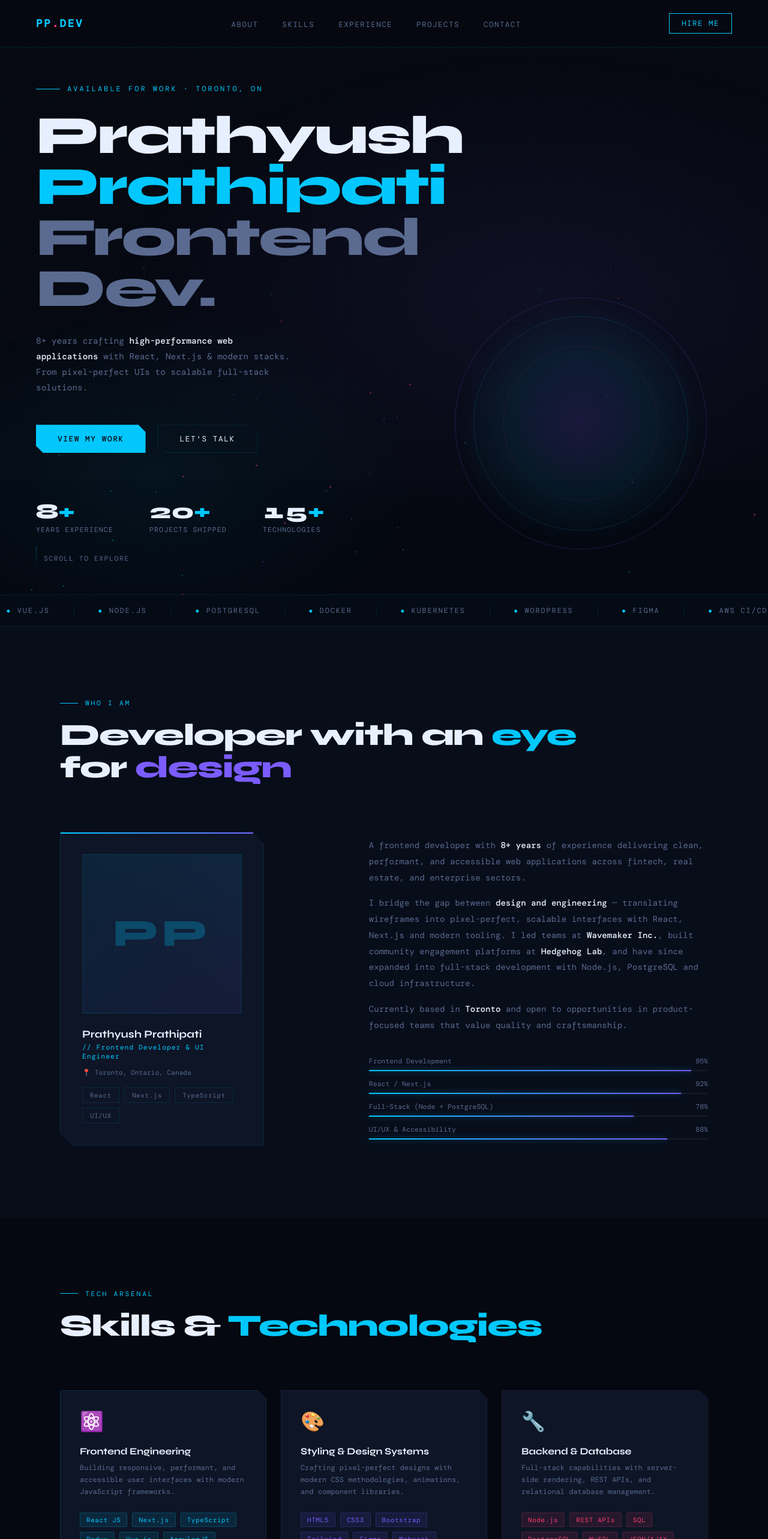
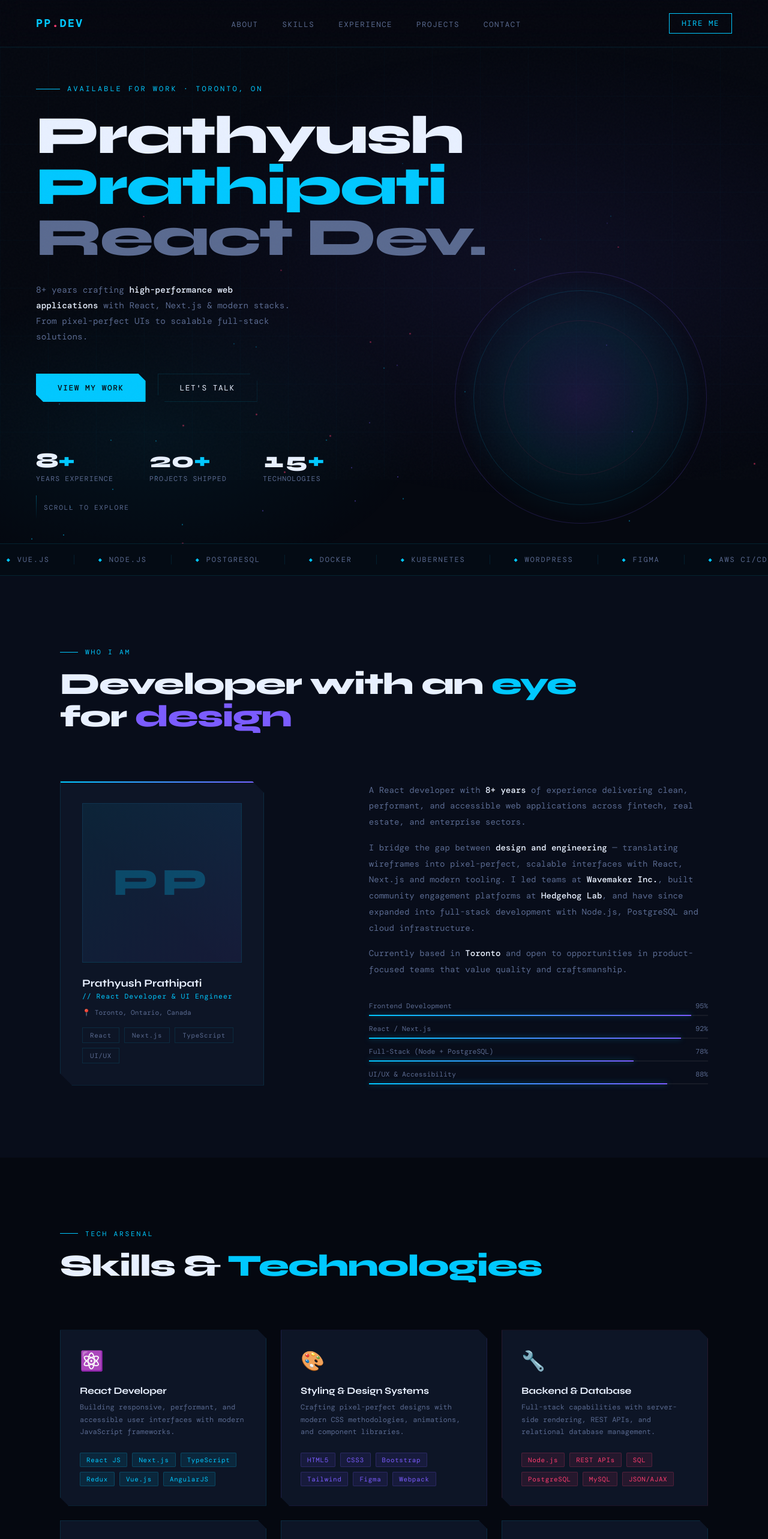
Before and after one commit to prathyush892/portfolio, a React (Create React App) app: page / in a window 1280 px wide. Shown: the top 2566 px of the page at 60% size. Built offline with nearby package versions, Linux system fonts and the light colour scheme; a web font is replaced by a local one.

Commit message:
theme changes

```diff
--- a/public/index.html
+++ b/public/index.html
@@ -5,7 +5,7 @@
     <meta name="viewport" content="width=device-width, initial-scale=1" />
     <meta name="theme-color" content="#050810" />
     <meta name="description" content="Prathyush Prathipati — Frontend Developer based in Toronto, ON" />
-    <title>Prathyush Prathipati — Frontend Developer</title>
+    <title>Prathyush Prathipati — React Developer</title>
     <link rel="preconnect" href="https://fonts.googleapis.com" />
     <link rel="preconnect" href="https://fonts.gstatic.com" crossOrigin="true" />
     <link
--- a/src/components/About.jsx
+++ b/src/components/About.jsx
@@ -28,7 +28,7 @@ export default function About() {
                 <span className={styles.initials}>PP</span>
               </div>
               <div className={styles.cardName}>{personalInfo.name}</div>
-              <div className={styles.cardRole}>{'// Frontend Developer & UI Engineer'}</div>
+              <div className={styles.cardRole}>{'// React Developer & UI Engineer'}</div>
               <div className={styles.cardLocation}>📍 {personalInfo.location}</div>
               <div className={styles.cardTags}>
                 {['React', 'Next.js', 'TypeScript', 'UI/UX'].map((t) => (
--- a/src/components/About.module.css
+++ b/src/components/About.module.css
@@ -93,7 +93,6 @@
 .tag:hover { border-color: var(--accent); color: var(--accent); }
 
 /* BIO */
-.contentCol {}
 .bio {
   font-family: var(--font-mono);
   font-size: 0.88rem;
@@ -109,7 +108,6 @@
 /* BARS */
 .barsWrap { display: flex; flex-direction: column; gap: 14px; }
 
-.barItem {}
 .barHeader {
   display: flex;
   justify-content: space-between;
--- a/src/components/Hero.jsx
+++ b/src/components/Hero.jsx
@@ -70,7 +70,7 @@ export default function Hero() {
           <span className={styles.line}>
             <span className={styles.glitch} data-text="Prathipati">Prathipati</span>
           </span>
-          <span className={`${styles.line} ${styles.dimLine}`}>Frontend Dev.</span>
+          <span className={`${styles.line} ${styles.dimLine}`}>React Dev.</span>
         </h1>
 
         <p className={styles.heroDesc}>
--- a/src/components/Hero.module.css
+++ b/src/components/Hero.module.css
@@ -83,7 +83,7 @@
 .content {
   position: relative;
   z-index: 2;
-  max-width: 720px;
+  max-width: 820px;
 }
 
 .heroLabel {
@@ -192,7 +192,6 @@
   flex-wrap: wrap;
 }
 
-.statItem {}
 .statNum {
   font-size: 2.2rem;
   font-weight: 800;
@@ -249,5 +248,5 @@
   .hero { padding: 120px 24px 80px; }
   .heroStats { gap: 30px; }
   .scrollHint { left: 24px; }
-  .heroTitle { font-size: clamp(2.5rem, 12vw, 5rem); }
+  .heroTitle { font-size: clamp(2.5rem, 11vw, 5rem); }
 }
--- a/src/components/Projects.jsx
+++ b/src/components/Projects.jsx
@@ -31,6 +31,9 @@ export default function Projects() {
             <div
               key={proj.title}
               className={`reveal ${styles.card}`}
+              href={proj.link}
+              target="_blank"
+              rel="noopener noreferrer"
               data-reveal-item
               style={{ '--project-accent': proj.accentColor }}
               role="article"
--- a/src/data/portfolioData.js
+++ b/src/data/portfolioData.js
@@ -4,8 +4,8 @@
 
 export const personalInfo = {
   name: 'Prathyush Prathipati',
-  role: 'Frontend Developer',
-  tagline: 'Frontend Dev.',
+  role: 'React Developer',
+  tagline: 'React Dev.',
   location: 'Toronto, Ontario, Canada',
   email: 'prathipati.prathyush@gmail.com',
   phone: '905-449-8920',
@@ -13,7 +13,7 @@ export const personalInfo = {
   github: 'https://github.com/', // Replace with your actual GitHub URL
   availableFor: 'Available for work · Toronto, ON',
   bio: [
-    'A frontend developer with 8+ years of experience delivering clean, performant, and accessible web applications across fintech, real estate, and enterprise sectors.',
+    'A React developer with 8+ years of experience delivering clean, performant, and accessible web applications across fintech, real estate, and enterprise sectors.',
     'I bridge the gap between design and engineering — translating wireframes into pixel-perfect, scalable interfaces with React, Next.js and modern tooling. I led teams at Wavemaker Inc., built community engagement platforms at Hedgehog Lab, and have since expanded into full-stack development with Node.js, PostgreSQL and cloud infrastructure.',
     'Currently based in Toronto and open to opportunities in product-focused teams that value quality and craftsmanship.',
   ],
@@ -35,7 +35,7 @@ export const skillBars = [
 export const skillCards = [
   {
     icon: '⚛️',
-    title: 'Frontend Engineering',
+    title: 'React Developer',
     desc: 'Building responsive, performant, and accessible user interfaces with modern JavaScript frameworks.',
     color: 'blue',
     pills: ['React JS', 'Next.js', 'TypeScript', 'Redux', 'Vue.js', 'AngularJS'],
@@ -127,7 +127,7 @@ export const projects = [
       { label: 'Recharts', color: 'purple' },
     ],
     accentColor: 'var(--accent)',
-    link: '#',
+    link: 'http://localhost:3001',
   },
   {
     num: '02',
```
Also changed, not shown: 1 other file (tests, documents, lock files or other folders).
